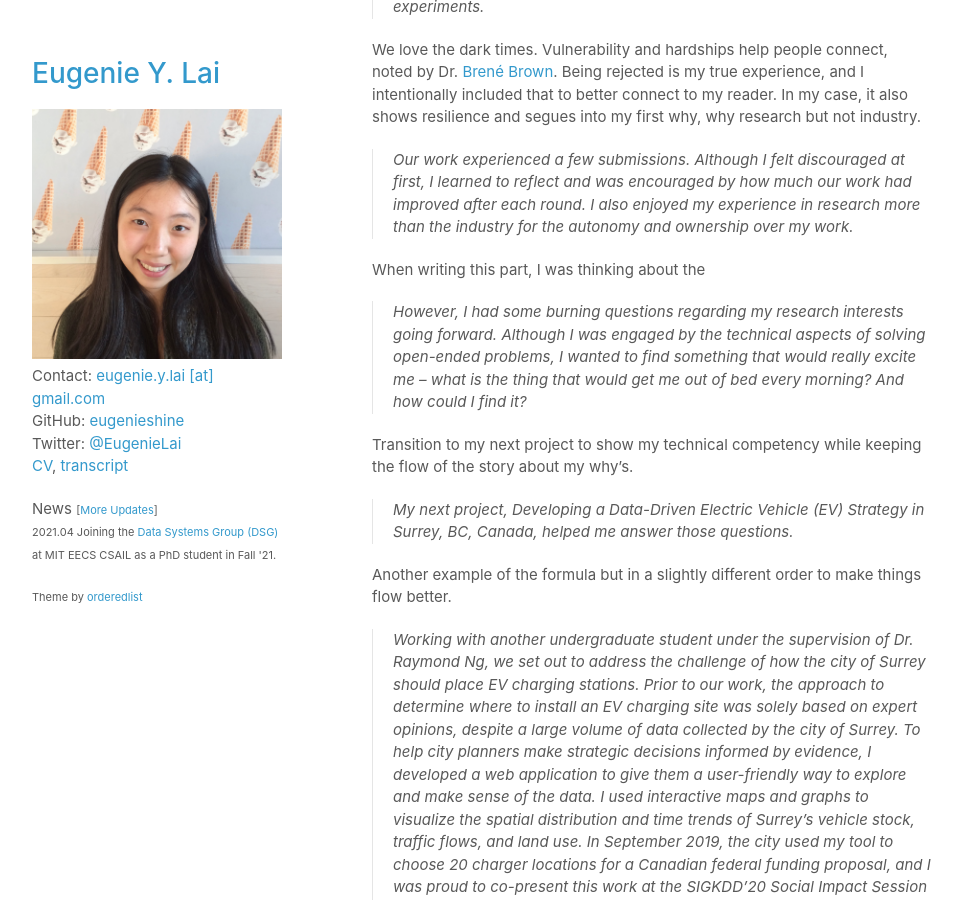
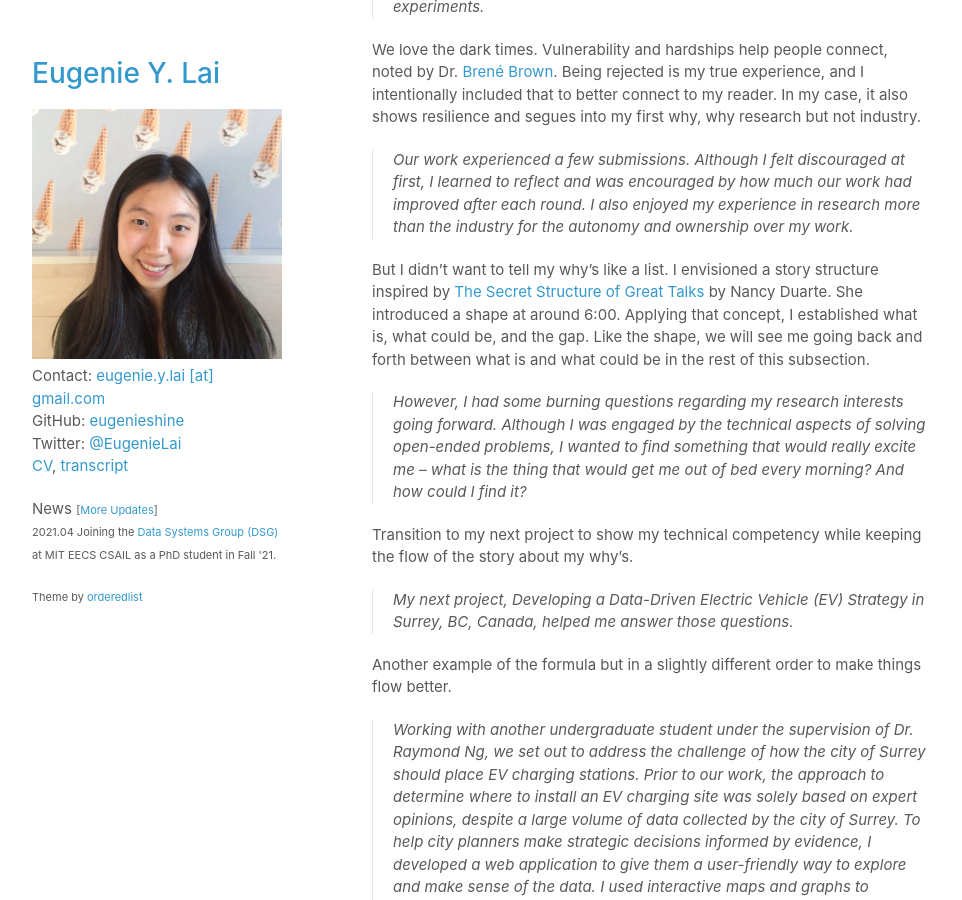
Before and after one commit to eugenielai/eugenielai.github.io, a Jekyll site: the page built from posts/another_annotated_sop.md, in a window 1280 px wide and 900 px high, scrolled down 3441 px. Shown: the whole window, without its empty margins (158-1120 px from the left). Built offline with Jekyll 4.4.1, drawn with Linux system fonts in a browser that asks for light colours; a script that is not in the unit is left out.

Commit message:
update anno example of sop

```diff
--- a/posts/another_annotated_sop.md
+++ b/posts/another_annotated_sop.md
@@ -73,7 +73,7 @@ Elaborate on my current research interest with the techniques (in the method spa
 We love the dark times. Vulnerability and hardships help people connect, noted by Dr. [Brené Brown](https://www.ted.com/talks/brene_brown_the_power_of_vulnerability?language=en#t-1196292). Being rejected is my true experience, and I intentionally included that to better connect to my reader. In my case, it also shows resilience and segues into my first why, why research but not industry.
 > Our work experienced a few submissions. Although I felt discouraged at first, I learned to reflect and was encouraged by how much our work had improved after each round. I also enjoyed my experience in research more than the industry for the autonomy and ownership over my work.
 
-When writing this part, I was thinking about the
+But I didn’t want to tell my why’s like a list. I envisioned a story structure inspired by [The Secret Structure of Great Talks](https://www.youtube.com/watch?v=1nYFpuc2Umk) by Nancy Duarte. She introduced a shape at around 6:00. Applying that concept, I established what is, what could be, and the gap. Like the shape, we will see me going back and forth between what is and what could be in the rest of this subsection.
 > However, I had some burning questions regarding my research interests going forward. Although I was engaged by the technical aspects of solving open-ended problems, I wanted to find something that would really excite me – what is the thing that would get me out of bed every morning? And how could I find it?
 
 Transition to my next project to show my technical competency while keeping the flow of the story about my why’s.
```
